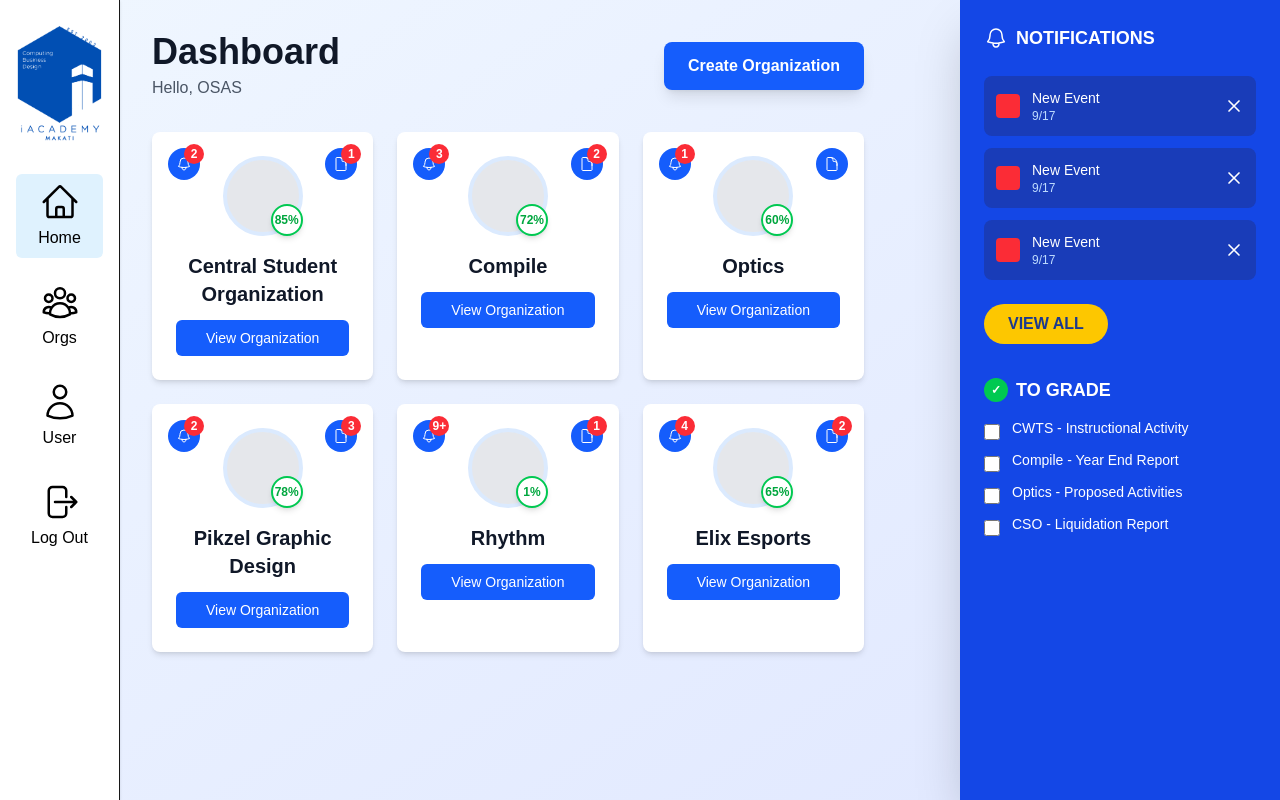
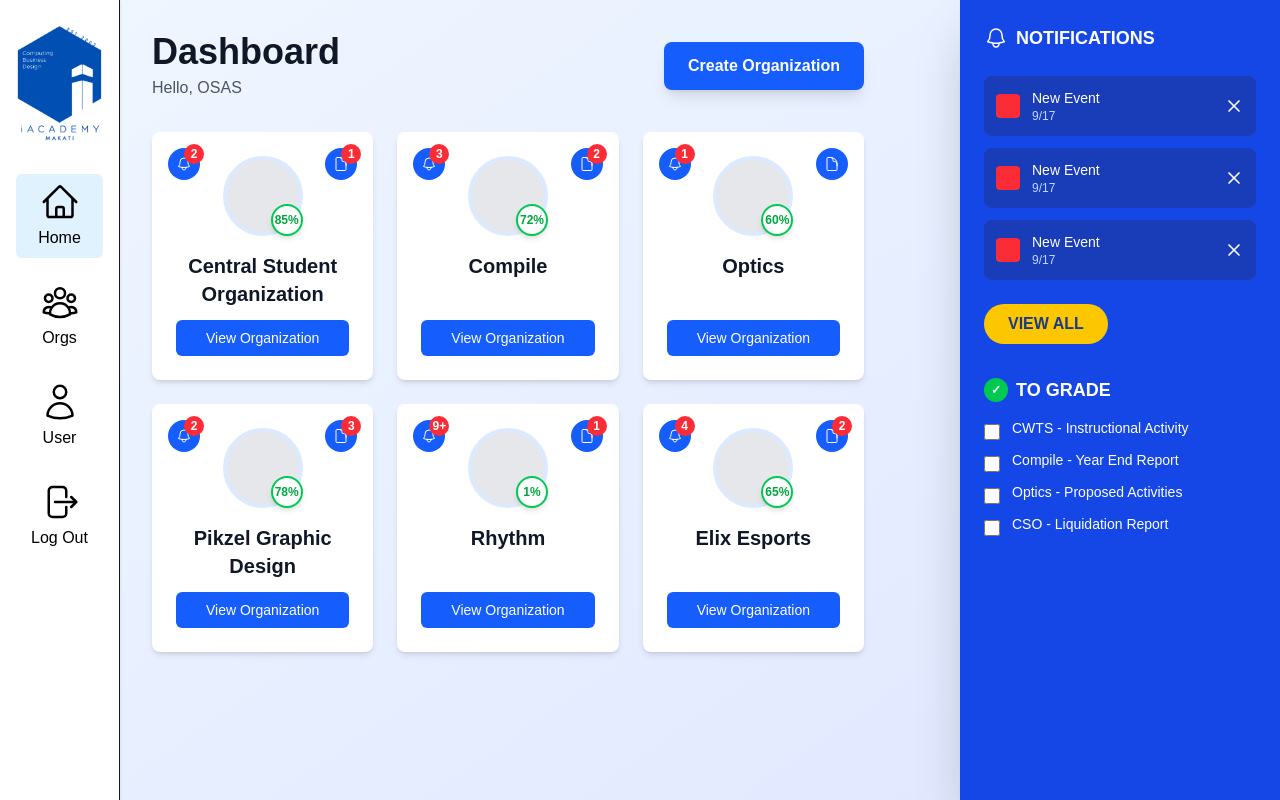
Before and after one commit to nanah1307/isope-thesis, a Next.js app: page /dashboard in a window 1280 px wide. Built offline with nearby package versions, Linux system fonts and the light colour scheme.

Commit message:
Button alignment
Long one words dont work

```diff
--- a/src/app/ui/osas/osasboard.tsx
+++ b/src/app/ui/osas/osasboard.tsx
@@ -1,7 +1,8 @@
 'use client';
 import { useState, FC } from 'react';
 import Link from 'next/link';
-interface Organization {
+
+interface orgProp {
   id: number;
   name: string;
   avatar: string;
@@ -25,7 +26,7 @@ interface CreateOrgModalProps {
 // Org Card Component
 const OrgCard: FC<OrgCardProps> = ({ org, onView }) => {
   return (
-    <div className="bg-white rounded-lg shadow-md hover:shadow-xl transition-shadow p-6 relative">
+    <div className="bg-white rounded-lg shadow-md hover:shadow-xl transition-shadow p-6 relative flex flex-col h-full">
       {/* Left Notifications */}
       <div className="absolute left-4 top-4">
         <div
@@ -65,7 +66,7 @@ const OrgCard: FC<OrgCardProps> = ({ org, onView }) => {
       </div>
 
       {/* Center Content */}
-      <div className="flex flex-col items-center text-center">
+      <div className="flex flex-col items-center text-center flex-1">
         <div className="relative mb-4">
           <div className="w-20 h-20 rounded-full bg-gray-200 border-4 border-blue-100 flex items-center justify-center text-3xl">
             {org.avatar}
@@ -76,14 +77,15 @@ const OrgCard: FC<OrgCardProps> = ({ org, onView }) => {
         </div>
 
         <h2 className="text-xl font-bold text-gray-900 mb-3">{org.name}</h2>
+      </div>
 
-        <Link
-         href={`/${org.name}`}
-          className="bg-blue-600 hover:bg-blue-700 text-white px-4 py-2 rounded-md text-sm font-medium transition-colors w-full"
-        >
-          View Organization
-        </Link>
-      </div>
+      {/* Button at bottom */}
+      <Link
+        href={`/${org.name}`}
+        className="bg-blue-600 hover:bg-blue-700 text-white px-4 py-2 rounded-md text-sm font-medium transition-colors w-full text-center"
+      >
+        View Organization
+      </Link>
     </div>
   );
 };
```
